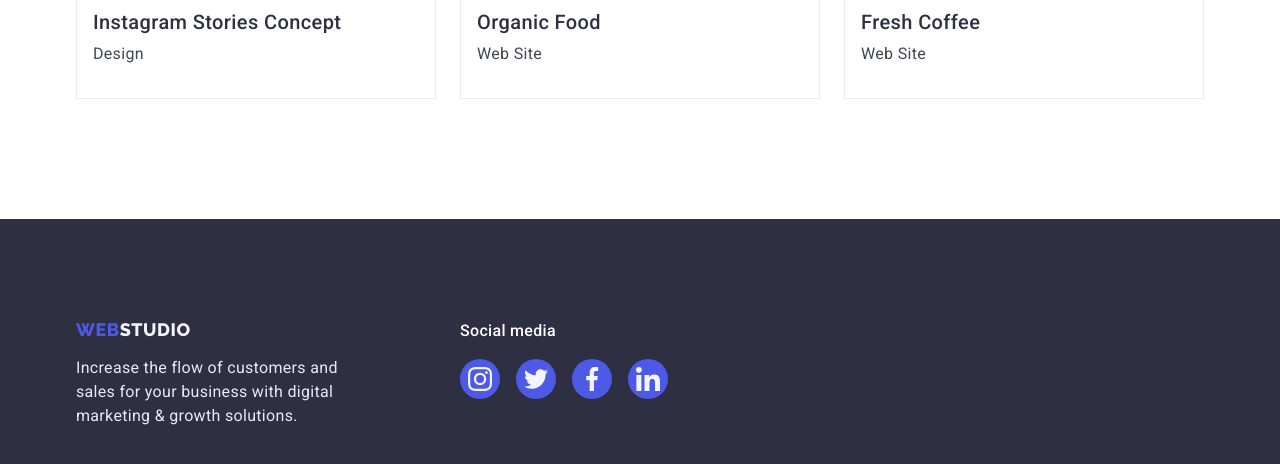
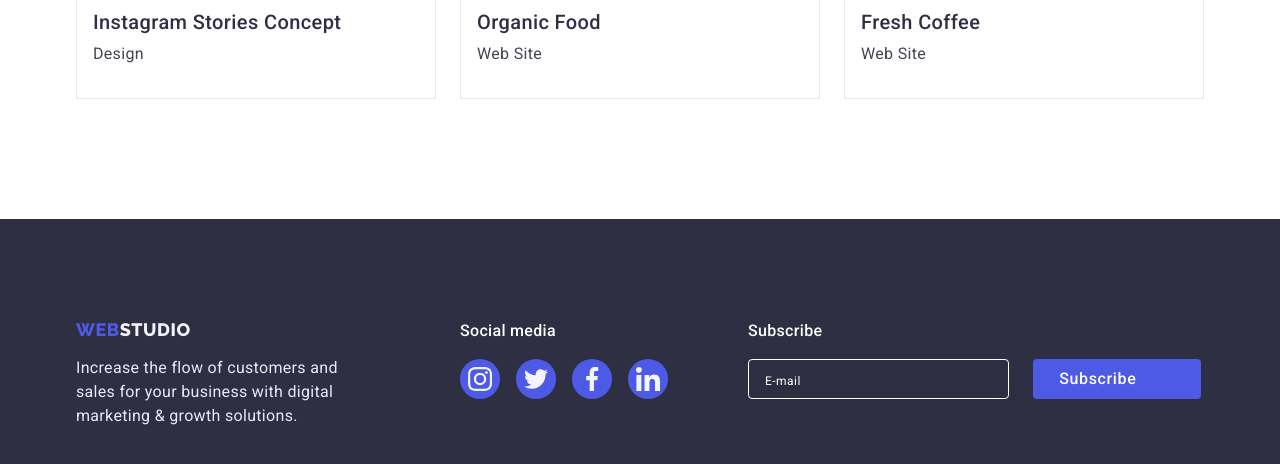
Before and after one commit to Nikolas1790/goit-markup-hw-06, a plain HTML site: page portfolio.html in a window 1280 px wide. Shown: the part 1551-2015 px from the top of the page. Drawn offline with nearby package versions, Linux system fonts and the light colour scheme.

Commit message:
plas-portfolio

```diff
--- a/portfolio.html
+++ b/portfolio.html
@@ -336,6 +336,27 @@
             </li>
           </ul>
         </div>
+        <div class="footer-subscribe-div">
+          <p class="footer-subscribe-title">Subscribe</p>
+          <form>
+            <div class="footer-subscribe-emeil-submit">
+              <input
+                type="email"
+                placeholder="E-mail"
+                class="footer-subscribe-input"
+                name="footer-subscribe-input"
+                required
+                title="goit@gmail.com"
+              />
+              <button type="submit" class="footer-subscribe-btn">
+                Subscribe
+                <svg class="footer-subscribe-svg" width="24" height="24">
+                  <use href="./images/icons.svg#icon-Frame"></use>
+                </svg>
+              </button>
+            </div>
+          </form>
+        </div>
       </div>
     </footer>
   </body>
```
